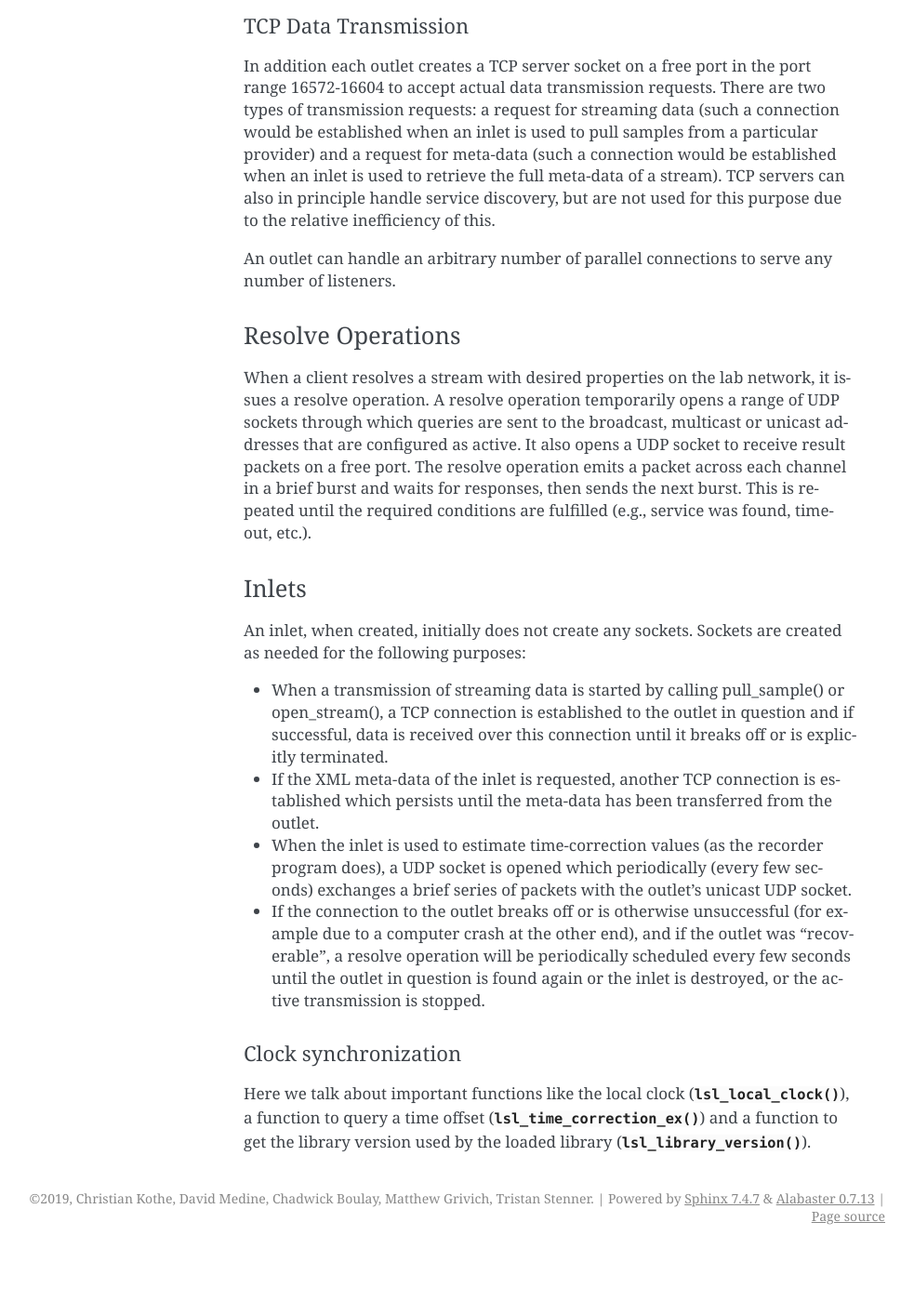
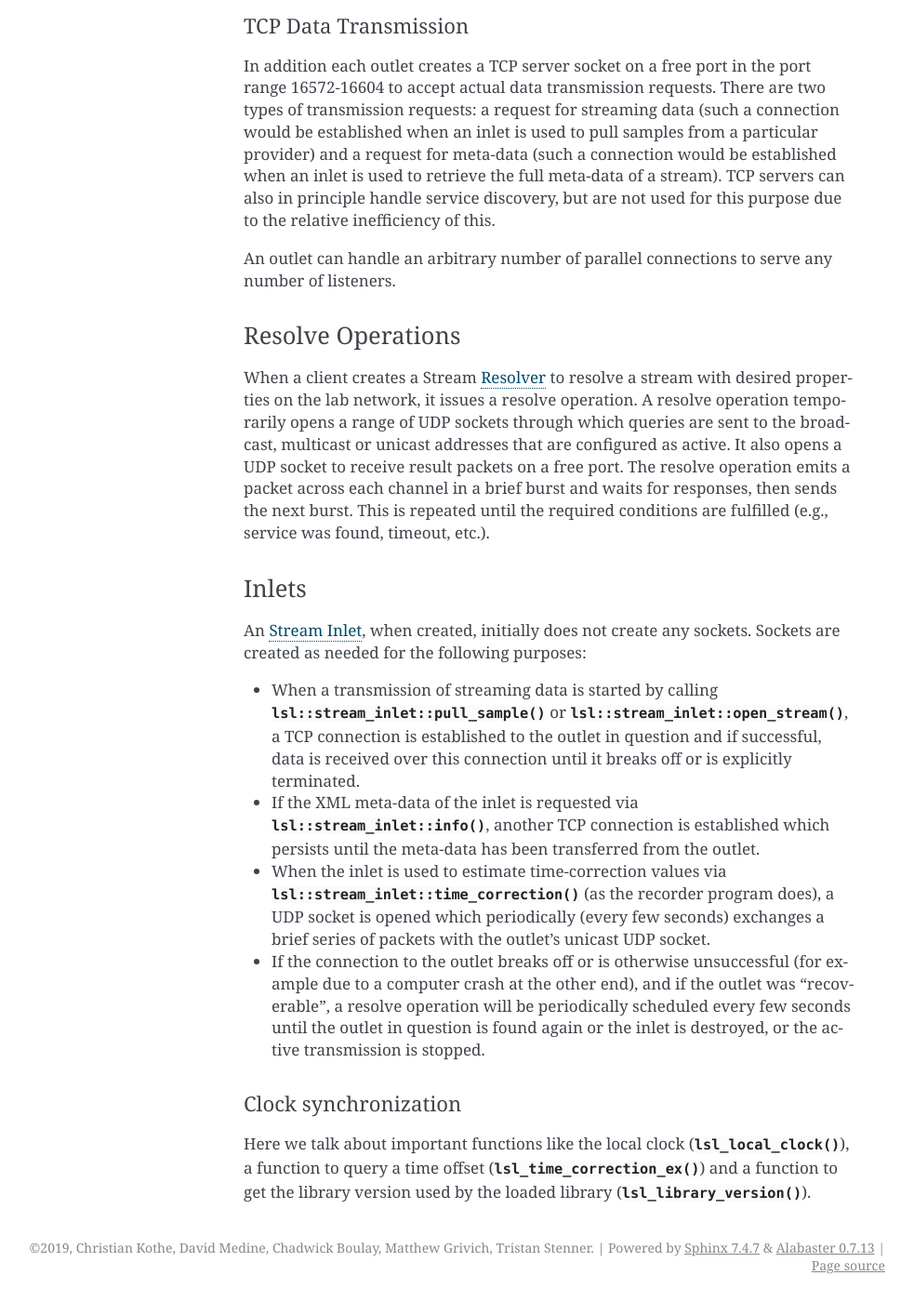
Before and after one commit to sccn/labstreaminglayer, a Sphinx documentation site: the page built from docs/info/user_guide.rst, in a window 1280 px wide and 1400 px high, scrolled down 1183 px. Shown: the whole window at 93% size, without its empty margins (158-1141 px from the left). Built offline with Sphinx 7.4.7, drawn with Linux system fonts in a browser that asks for light colours; pages that are not in the unit, such as notebooks, are missing from menus; before the commit the page ends 2530 px from its top, so only the background shows below that; some of the changed text lies outside the part shown.

```diff
--- a/docs/info/user_guide.rst
+++ b/docs/info/user_guide.rst
@@ -10,9 +10,10 @@ Stream advertisement and data transmission all happen using networking protocols
 
 Outlets
 =======
-An outlet may use either IPv4, or IPv6, or both IP stacks in parallel. In the latter case some of the sockets and threads are duplicated.
+An :term:`Stream Outlet` may use either IPv4, or IPv6, or both IP stacks in parallel.
+In the latter case some of the sockets and threads are duplicated.
 
-The main outlet class is :class:`lsl::stream_outlet`.
+The main outlet class is :cpp:class:`lsl::stream_outlet`.
 
 UDP Service Discovery
 ---------------------
@@ -31,21 +32,33 @@ An outlet can handle an arbitrary number of parallel connections to serve any nu
 
 Resolve Operations
 ==================
-When a client resolves a stream with desired properties on the lab network, it issues a resolve operation. A resolve operation temporarily opens a range of UDP sockets through which queries are sent to the broadcast, multicast or unicast addresses that are configured as active. It also opens a UDP socket to receive result packets on a free port. The resolve operation emits a packet across each channel in a brief burst and waits for responses, then sends the next burst. This is repeated until the required conditions are fulfilled (e.g., service was found, timeout, etc.).
+When a client creates a Stream :term:`Resolver` to resolve a stream with desired properties on the
+lab network, it issues a resolve operation.
+A resolve operation temporarily opens a range of UDP sockets through which queries are sent to the broadcast, multicast or unicast addresses that are configured as active. It also opens a UDP socket to receive result packets on a free port. The resolve operation emits a packet across each channel in a brief burst and waits for responses, then sends the next burst. This is repeated until the required conditions are fulfilled (e.g., service was found, timeout, etc.).
 
 Inlets
 ======
-An inlet, when created, initially does not create any sockets. Sockets are created as needed for the following purposes:
+An :term:`Stream Inlet`, when created, initially does not create any sockets.
+Sockets are created as needed for the following purposes:
 
-* When a transmission of streaming data is started by calling pull\_sample() or open\_stream(), a TCP connection is established to the outlet in question and if successful, data is received over this connection until it breaks off or is explicitly terminated.
-* If the XML meta-data of the inlet is requested, another TCP connection is established which persists until the meta-data has been transferred from the outlet.
-* When the inlet is used to estimate time-correction values (as the recorder program does), a UDP socket is opened which periodically (every few seconds) exchanges a brief series of packets with the outlet's unicast UDP socket.
+* When a transmission of streaming data is started by calling
+  :cpp:func:`lsl::stream_inlet::pull_sample()` or
+  :cpp:func:`lsl::stream_inlet::open_stream()`, a TCP connection is established to the outlet in
+  question and if successful, data is received over this connection until it breaks off or is
+  explicitly terminated.
+* If the XML meta-data of the inlet is requested via :cpp:func:`lsl::stream_inlet::info`,
+  another TCP connection is established which persists until the meta-data has been transferred
+  from the outlet.
+* When the inlet is used to estimate time-correction values via
+  :cpp:func:`lsl::stream_inlet::time_correction()` (as the recorder program does), a UDP socket is
+  opened which periodically (every few seconds) exchanges a brief series of packets with the
+  outlet's unicast UDP socket.
 * If the connection to the outlet breaks off or is otherwise unsuccessful (for example due to a computer crash at the other end), and if the outlet was "recoverable", a resolve operation will be periodically scheduled every few seconds until the outlet in question is found again or the inlet is destroyed, or the active transmission is stopped.
 
 Clock synchronization
 ---------------------
 
 Here we talk about important functions like the local clock
-(:func:`lsl_local_clock`), a function to query a time offset
-(:func:`lsl_time_correction_ex`) and a function to get the library version used
-by the loaded library (:func:`lsl_library_version`).
+(:cpp:func:`lsl_local_clock`), a function to query a time offset
+(:cpp:func:`lsl_time_correction_ex`) and a function to get the library version used
+by the loaded library (:cpp:func:`lsl_library_version`).
```
